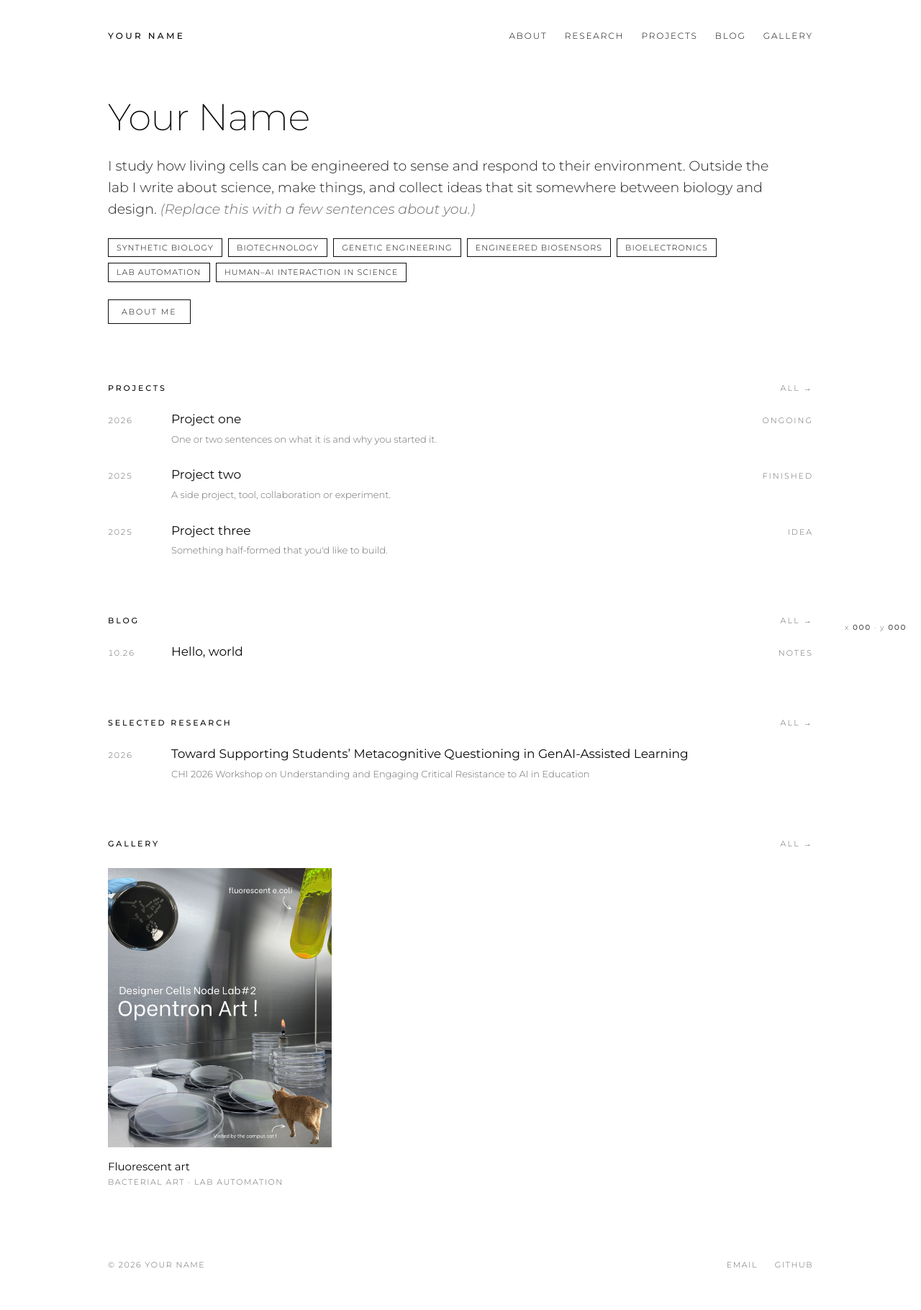
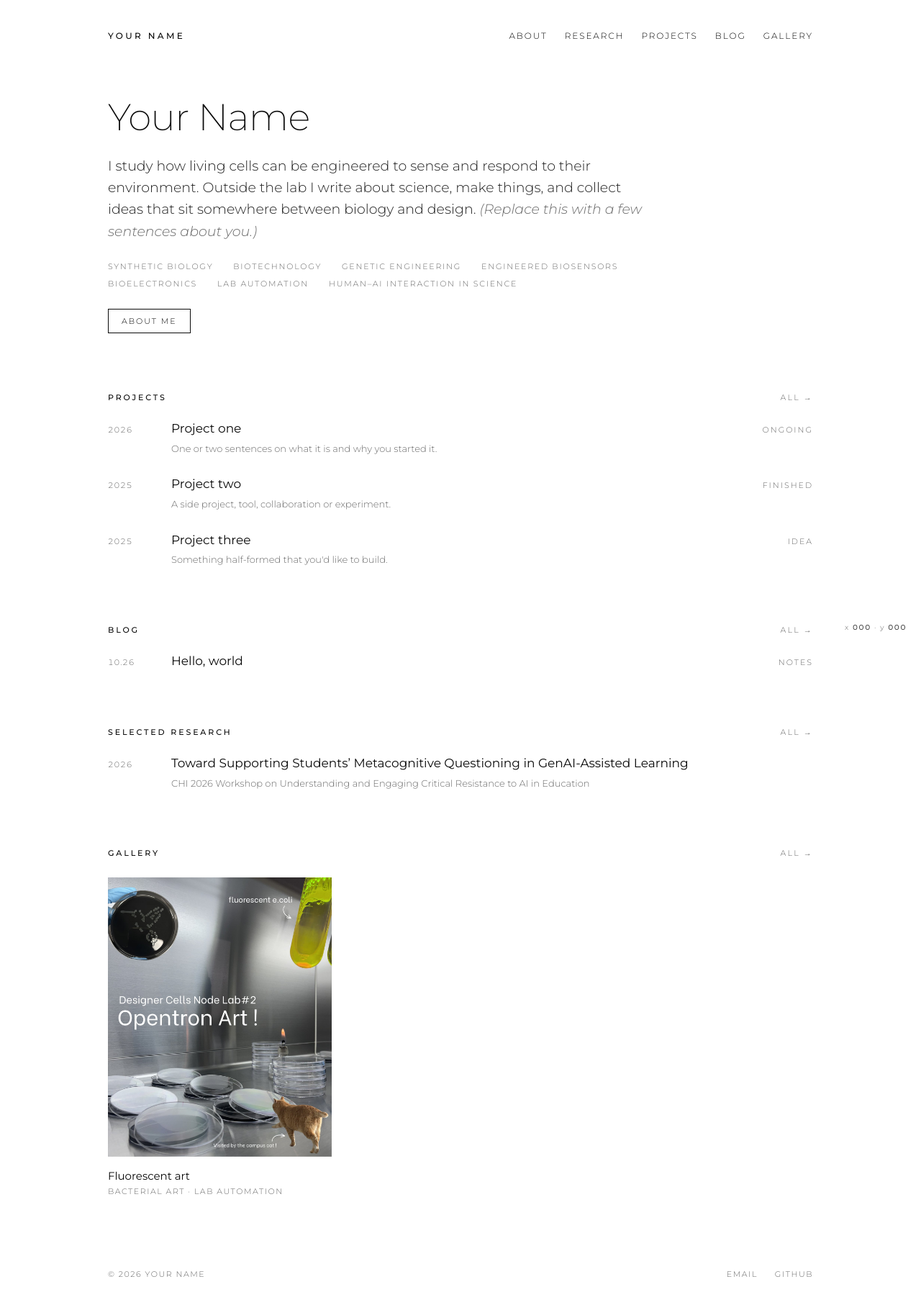
Before and after one commit to aairehtuele/arkana, a Jekyll site: the page built from index.html, in a window 1280 px wide. Shown: the whole page at 72% size. Built offline with Jekyll 4.4.1, drawn with Linux system fonts in a browser that asks for light colours.

Commit message:
Interests as a clean inline list; align hero text width
Co-Authored-By: Claude Sonnet 5.5 <noreply@anthropic.com>
Claude-Session: https://claude.ai/code/session_01E3YP7n9mE67b5s3xPeZ3x9

```diff
--- a/assets/css/style.css
+++ b/assets/css/style.css
@@ -9,6 +9,7 @@
 
   /* layout: ONE column shared by header, content and footer */
   --max: 980px;
+  --measure: 760px;   /* width of intro text and interests */
   --gutter: 32px;
 
   /* type scale */
@@ -113,7 +114,7 @@ main { flex: 1; padding-top: 72px; padding-bottom: 96px; }
 }
 .lede {                                  /* intro paragraph under any title */
   font-size: var(--fs-lede); font-weight: 300; line-height: 1.6;
-  max-width: 75ch; color: #222;
+  max-width: var(--measure); color: #222;
 }
 .lede em, .sub em { color: var(--mute); }
 .sub { font-size: var(--fs-small); color: var(--mute); margin-top: var(--s2); }
@@ -156,11 +157,13 @@ main { flex: 1; padding-top: 72px; padding-bottom: 96px; }
 .list a:hover .name { text-decoration: underline; text-decoration-thickness: 1px; text-underline-offset: 5px; }
 
 /* ── Tags & buttons (same label size) ───────────────────── */
-.tags { list-style: none; display: flex; flex-wrap: wrap; gap: var(--s1); margin-top: var(--s3); }
-.tags li {
-  border: 1px solid var(--ink); padding: 4px 11px;
-  font-size: var(--fs-label); letter-spacing: .1em; text-transform: uppercase; line-height: 1.5;
+.tags {
+  list-style: none; max-width: var(--measure); margin-top: var(--s3);
+  display: flex; flex-wrap: wrap; gap: 4px 28px;
+  font-size: var(--fs-label); letter-spacing: .16em; text-transform: uppercase;
+  line-height: 1.8; color: var(--mute);
 }
+.tags li { white-space: nowrap; }
 .actions { display: flex; flex-wrap: wrap; gap: var(--s2); margin-top: var(--s3); }
 .button {
   display: inline-block; border: 1px solid var(--ink); padding: 8px 18px;
```
